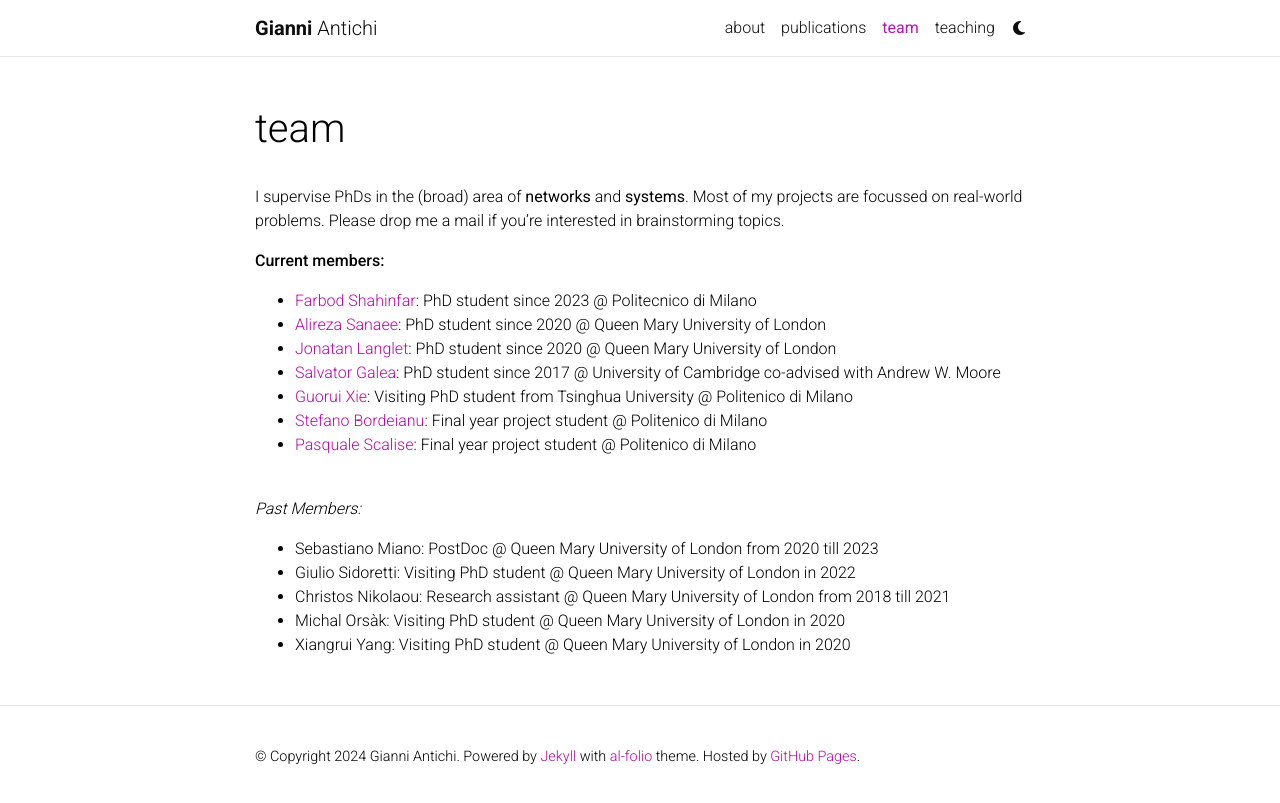
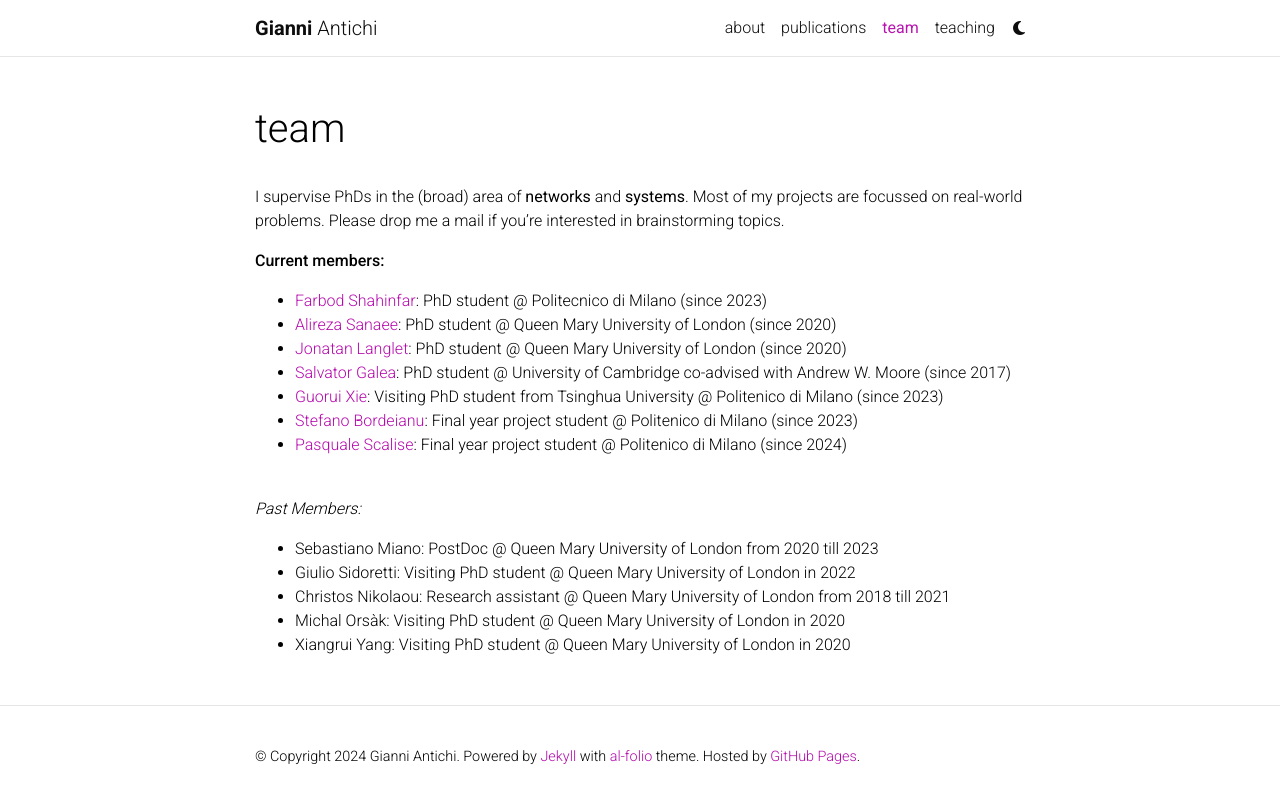
Before and after one commit to GianniAntichi/GianniAntichi.github.io, a Jekyll site: the page built from _pages/team.md, in a window 1280 px wide. Shown: the top 803 px of the page. Built offline with Jekyll 4.4.1, drawn with Linux system fonts in a browser that asks for light colours; comment, search, counter and statistics services are not loaded; a style sheet for code colours, icons or effects is not loaded.

Commit message:
changing a bit the format of team

```diff
--- a/_pages/team.md
+++ b/_pages/team.md
@@ -10,13 +10,13 @@ nav_order: 2
 I supervise PhDs in the (broad) area of <b>networks</b> and <b>systems</b>. Most of my projects are focussed on real-world problems. Please drop me a mail if you're interested in brainstorming topics.
 
 **Current members:**
-- [Farbod Shahinfar](https://fshahinfar1.github.io/): PhD student since 2023 @ Politecnico di Milano
-- [Alireza Sanaee](https://sarsanaee.github.io): PhD student since 2020 @ Queen Mary University of London
-- [Jonatan Langlet](https://langlet.io/): PhD student since 2020 @ Queen Mary University of London
-- [Salvator Galea](http://www.cl.cam.ac.uk/~sg774/): PhD student since 2017 @ University of Cambridge co-advised with Andrew W. Moore
-- [Guorui Xie](https://xgr19.github.io/): Visiting PhD student from Tsinghua University @ Politenico di Milano
-- [Stefano Bordeianu](): Final year project student @ Politenico di Milano
-- [Pasquale Scalise](): Final year project student @ Politenico di Milano
+- [Farbod Shahinfar](https://fshahinfar1.github.io/): PhD student @ Politecnico di Milano (since 2023)
+- [Alireza Sanaee](https://sarsanaee.github.io): PhD student @ Queen Mary University of London (since 2020)
+- [Jonatan Langlet](https://langlet.io/): PhD student @ Queen Mary University of London (since 2020)
+- [Salvator Galea](http://www.cl.cam.ac.uk/~sg774/): PhD student @ University of Cambridge co-advised with Andrew W. Moore (since 2017)
+- [Guorui Xie](https://xgr19.github.io/): Visiting PhD student from Tsinghua University @ Politenico di Milano (since 2023)
+- [Stefano Bordeianu](): Final year project student @ Politenico di Milano (since 2023)
+- [Pasquale Scalise](): Final year project student @ Politenico di Milano (since 2024)
 <br>
 <br>
 
```
